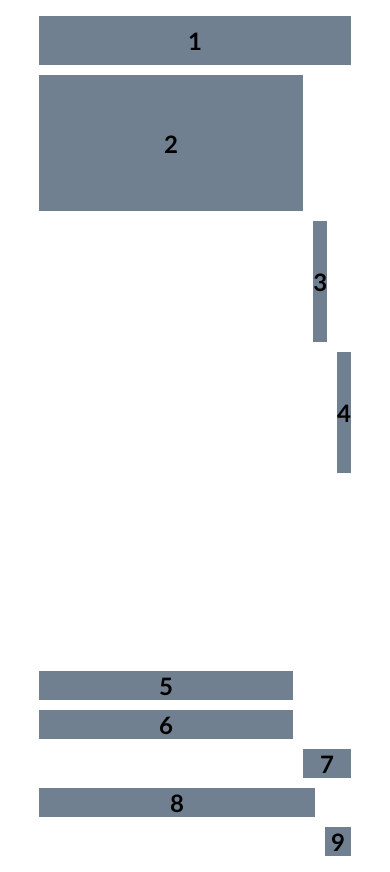
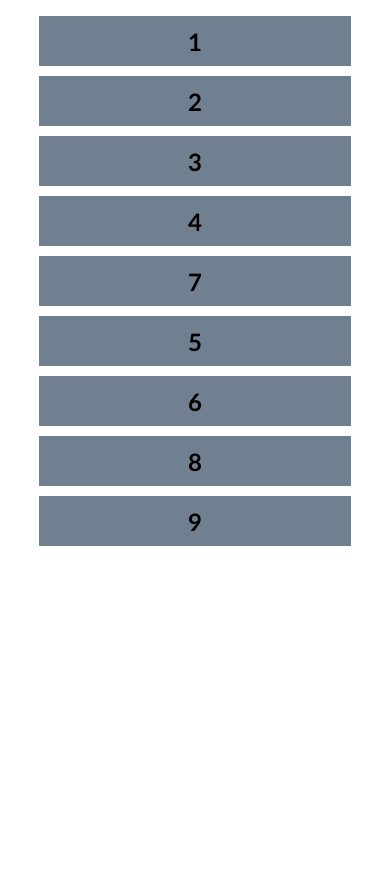
Before and after one commit to Ibrandan/ClaseLayout, a plain HTML site: page index.html in a window 390 px wide. After the commit the page ends 844 px from the top, so only its background shows below. Drawn offline with Linux system fonts and the light colour scheme.

Commit message:
Finalizacion Clase Layout

```diff
--- a/css/style.css
+++ b/css/style.css
@@ -89,43 +89,52 @@ article {
  @media screen and (max-width: 700px) {
   .prueba-grid {
     width: 80%;
-    grid-template-rows: 1.3cm 3.6cm 3.2cm 3.2cm 4.7cm;
+    grid-template-rows: repeat(9, 50px);
     grid-template-columns: 1fr;
   }
 
   #num1 {
-    grid-row: 1 / 2;
+    grid-row: 1/2;
+    grid-column: 1/2;
   }
 
   #num2 {
-    grid-row: 2 / 3;
+    grid-row: 2/3;
+    grid-column: 1/2;
   }
 
   #num3 {
-    grid-row: 3 / 4;
+    grid-row: 3/4;
+    grid-column: 1/2;
   }
 
   #num4 {
-    grid-row: 4 / 5;
+    grid-row: 4/5;
+    grid-column: 1/2;
+  }
+
+  #num7 {
+    grid-row: 5/6;
+    grid-column: 1/2;
   }
 
   #num5 {
-    grid-row: 6 / 7;
+    grid-row: 6/7;
+    grid-column: 1/2;
   }
 
   #num6 {
-    grid-row: 7 / 8;
-  }
-
-  #num7 {
-    grid-row: 8 / 9;
+    grid-row: 7/8;
+    grid-column: 1/2;
   }
 
   #num8 {
-    grid-row: 9 / 10;
+    grid-row: 8/ 9;
+    grid-column: 1/2;
   }
 
   #num9 {
-    grid-row: 10 / 11;
+    grid-row: 9/10;
+    grid-column: 1/2;
   }
  }
```
